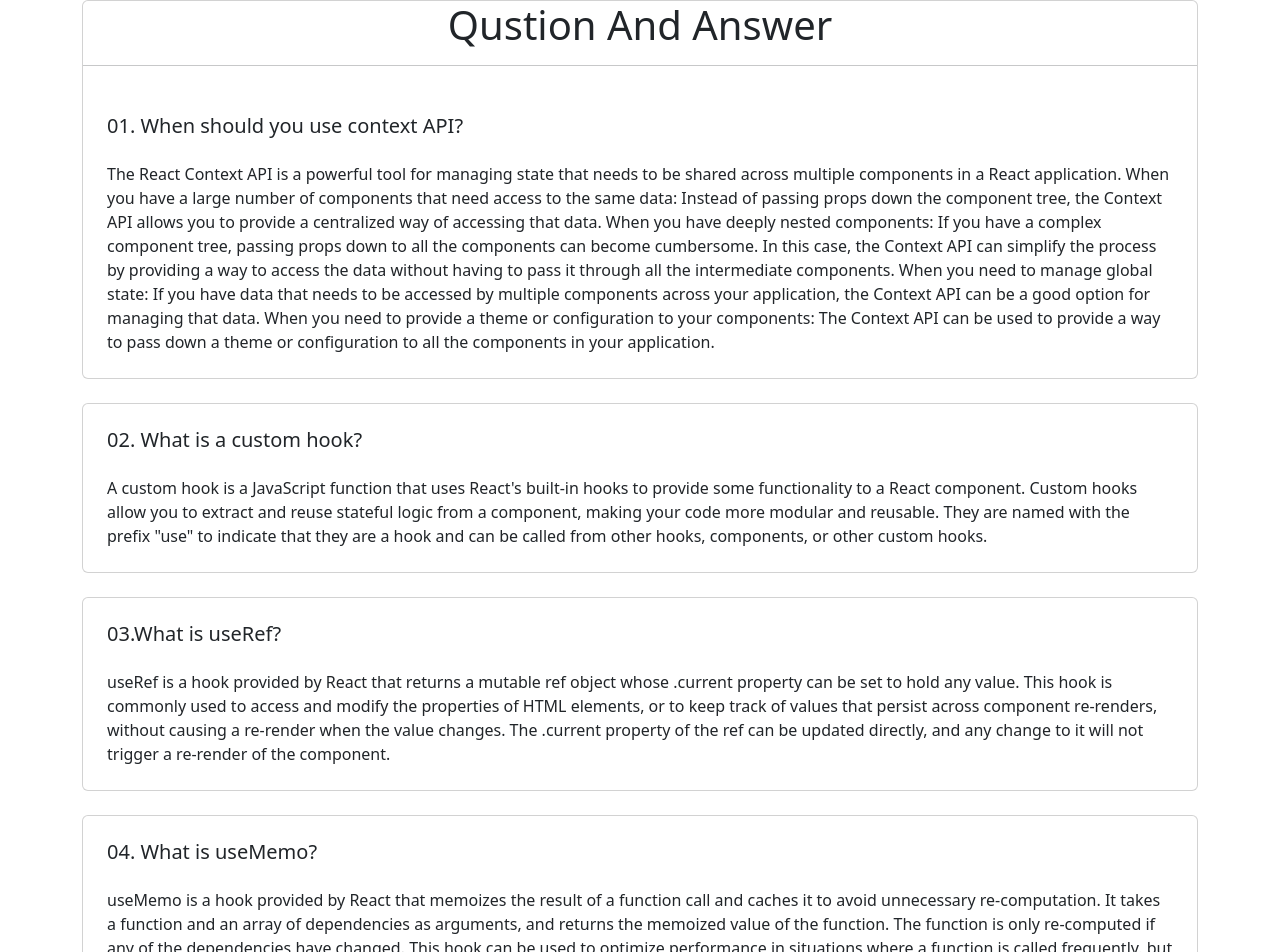
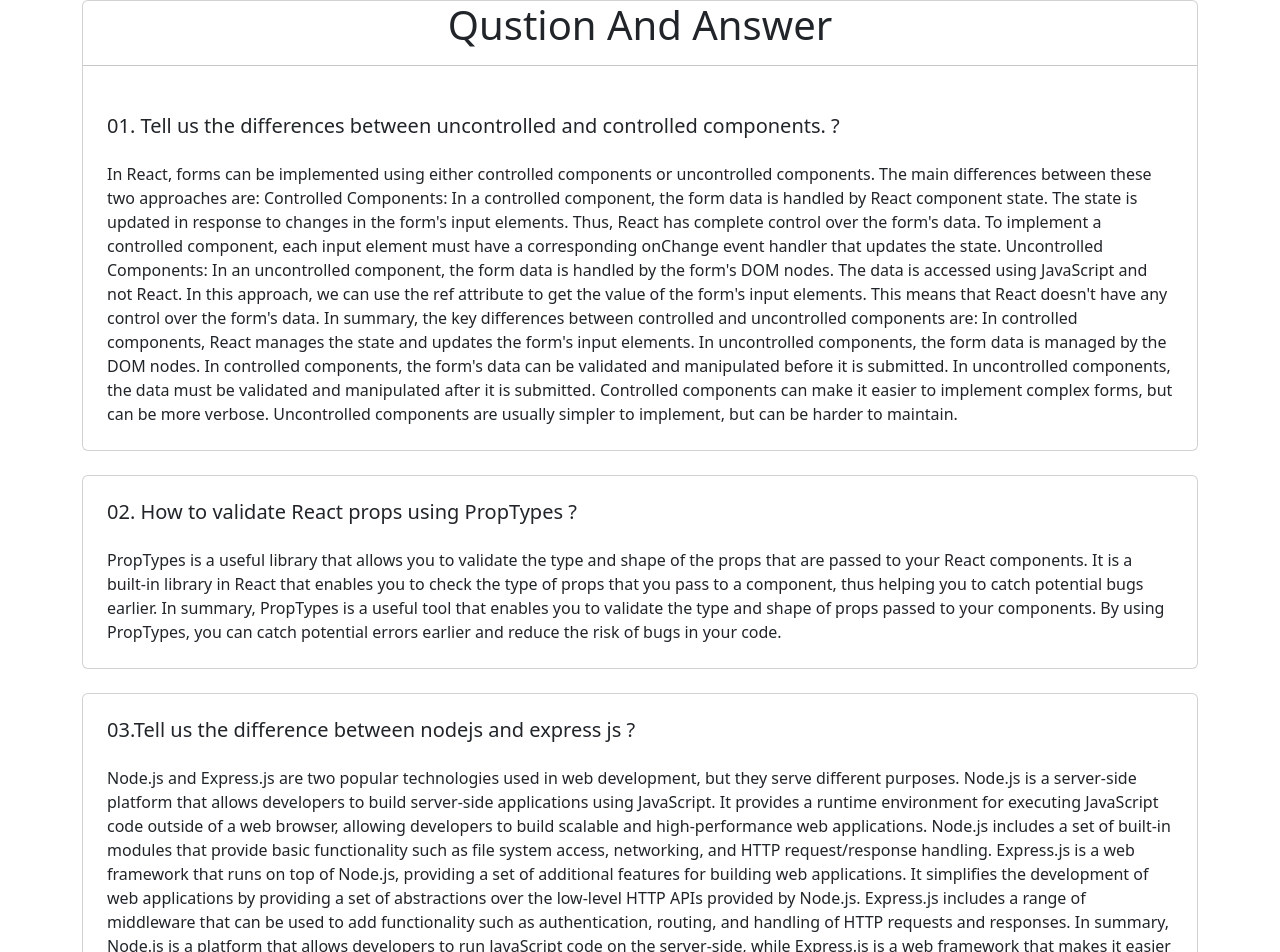
Before and after one commit to mdjewel999/healthy-food-recipe-client, a React (Vite) app: page /qustion in a window 1280 px wide. Shown: the top 952 px of the page. Built offline with nearby package versions, Linux system fonts and the light colour scheme; no server answers.

Commit message:
login and show user photuURL code

```diff
--- /dev/null
+++ b/src/ErrorPage/ErrorPage.css
@@ -0,0 +1,9 @@
+.error_page{
+    width: 300px;
+    height: 300px;
+
+}
+.error_page-top{
+    margin-top: 100px;
+    text-align: center;
+}
--- a/src/pages/Home/Home/Shared/NavigationBar/NavigationBar.css
+++ b/src/pages/Home/Home/Shared/NavigationBar/NavigationBar.css
@@ -29,9 +29,13 @@
 }
 .person{
     color: #A52A2A;
-    font-size: 20px;
     margin-right: 10px;
-    margin-top: 7px;
+    margin-top: 2px;
+    height: 40px;
+    width: 40px;
+    border: 1px solid white;
+    border-radius: 50%;
+
 }
 .btn_login:hover{
     background-color: #DFA756;
--- a/src/pages/Home/Home/Shared/NavigationBar/Qustion/Qustion.css
+++ b/src/pages/Home/Home/Shared/NavigationBar/Qustion/Qustion.css
@@ -1,6 +1,6 @@
 .back-btn {
     color: white;
-    background: #7e90fe;
+    background: #E23A2E;
     border-radius: 8px;
     padding: 15px;
     width: 100%;
--- a/src/pages/Home/Home/Shared/NavigationBar/Qustion/Qustion.jsx
+++ b/src/pages/Home/Home/Shared/NavigationBar/Qustion/Qustion.jsx
@@ -1,5 +1,5 @@
 import React from "react";
-import './Qustion.css'
+import "./Qustion.css";
 import Card from "react-bootstrap/Card";
 import { Link } from "react-router-dom";
 const Qustion = () => {
@@ -12,26 +12,33 @@ const Qustion = () => {
           </h1>
           <Card.Body>
             <Card.Title className="p-2">
-              01. When should you use context API?{" "}
+              01. Tell us the differences between uncontrolled and controlled
+              components. ?{" "}
             </Card.Title>
             <Card.Text className="p-2">
-              The React Context API is a powerful tool for managing state that
-              needs to be shared across multiple components in a React
-              application. When you have a large number of components that need
-              access to the same data: Instead of passing props down the
-              component tree, the Context API allows you to provide a
-              centralized way of accessing that data. When you have deeply
-              nested components: If you have a complex component tree, passing
-              props down to all the components can become cumbersome. In this
-              case, the Context API can simplify the process by providing a way
-              to access the data without having to pass it through all the
-              intermediate components. When you need to manage global state: If
-              you have data that needs to be accessed by multiple components
-              across your application, the Context API can be a good option for
-              managing that data. When you need to provide a theme or
-              configuration to your components: The Context API can be used to
-              provide a way to pass down a theme or configuration to all the
-              components in your application.
+              In React, forms can be implemented using either controlled
+              components or uncontrolled components. The main differences
+              between these two approaches are: Controlled Components: In a
+              controlled component, the form data is handled by React component
+              state. The state is updated in response to changes in the form's
+              input elements. Thus, React has complete control over the form's
+              data. To implement a controlled component, each input element must
+              have a corresponding onChange event handler that updates the
+              state. Uncontrolled Components: In an uncontrolled component, the
+              form data is handled by the form's DOM nodes. The data is accessed
+              using JavaScript and not React. In this approach, we can use the
+              ref attribute to get the value of the form's input elements. This
+              means that React doesn't have any control over the form's data. In
+              summary, the key differences between controlled and uncontrolled
+              components are: In controlled components, React manages the state
+              and updates the form's input elements. In uncontrolled components,
+              the form data is managed by the DOM nodes. In controlled
+              components, the form's data can be validated and manipulated
+              before it is submitted. In uncontrolled components, the data must
+              be validated and manipulated after it is submitted. Controlled
+              components can make it easier to implement complex forms, but can
+              be more verbose. Uncontrolled components are usually simpler to
+              implement, but can be harder to maintain.
             </Card.Text>
           </Card.Body>
         </Card>
@@ -43,15 +50,17 @@ const Qustion = () => {
           <Card.Body>
             <Card.Title className="p-2">
               {" "}
-              02. What is a custom hook?{" "}
+              02. How to validate React props using PropTypes ?{" "}
             </Card.Title>
             <Card.Text className="p-2">
-              A custom hook is a JavaScript function that uses React's built-in
-              hooks to provide some functionality to a React component. Custom
-              hooks allow you to extract and reuse stateful logic from a
-              component, making your code more modular and reusable. They are
-              named with the prefix "use" to indicate that they are a hook and
-              can be called from other hooks, components, or other custom hooks.
+              PropTypes is a useful library that allows you to validate the type
+              and shape of the props that are passed to your React components.
+              It is a built-in library in React that enables you to check the
+              type of props that you pass to a component, thus helping you to
+              catch potential bugs earlier. In summary, PropTypes is a useful
+              tool that enables you to validate the type and shape of props
+              passed to your components. By using PropTypes, you can catch
+              potential errors earlier and reduce the risk of bugs in your code.
             </Card.Text>
           </Card.Body>
         </Card>
@@ -60,15 +69,30 @@ const Qustion = () => {
       <div>
         <Card>
           <Card.Body>
-            <Card.Title className="p-2">03.What is useRef? </Card.Title>
+            <Card.Title className="p-2">
+              03.Tell us the difference between nodejs and express js ?{" "}
+            </Card.Title>
             <Card.Text className="p-2">
-              useRef is a hook provided by React that returns a mutable ref
-              object whose .current property can be set to hold any value. This
-              hook is commonly used to access and modify the properties of HTML
-              elements, or to keep track of values that persist across component
-              re-renders, without causing a re-render when the value changes.
-              The .current property of the ref can be updated directly, and any
-              change to it will not trigger a re-render of the component.
+              Node.js and Express.js are two popular technologies used in web
+              development, but they serve different purposes. Node.js is a
+              server-side platform that allows developers to build server-side
+              applications using JavaScript. It provides a runtime environment
+              for executing JavaScript code outside of a web browser, allowing
+              developers to build scalable and high-performance web
+              applications. Node.js includes a set of built-in modules that
+              provide basic functionality such as file system access,
+              networking, and HTTP request/response handling. Express.js is a
+              web framework that runs on top of Node.js, providing a set of
+              additional features for building web applications. It simplifies
+              the development of web applications by providing a set of
+              abstractions over the low-level HTTP APIs provided by Node.js.
+              Express.js includes a range of middleware that can be used to add
+              functionality such as authentication, routing, and handling of
+              HTTP requests and responses. In summary, Node.js is a platform
+              that allows developers to run JavaScript code on the server-side,
+              while Express.js is a web framework that makes it easier to build
+              web applications on top of Node.js by providing a set of
+              higher-level abstractions and features.
             </Card.Text>
           </Card.Body>
         </Card>
@@ -77,27 +101,38 @@ const Qustion = () => {
       <div>
         <Card>
           <Card.Body>
-            <Card.Title className="p-2">04. What is useMemo? </Card.Title>
+            <Card.Title className="p-2">
+              04. What is a custom hook, and why will you create a custom hook?{" "}
+            </Card.Title>
             <Card.Text className="p-2">
-              useMemo is a hook provided by React that memoizes the result of a
-              function call and caches it to avoid unnecessary re-computation.
-              It takes a function and an array of dependencies as arguments, and
-              returns the memoized value of the function. The function is only
-              re-computed if any of the dependencies have changed. This hook can
-              be used to optimize performance in situations where a function is
-              called frequently, but its result doesn't change often, by
-              avoiding expensive re-computations.
+              In React, a custom hook is a function that allows you to reuse
+              stateful logic across different components. It is a way to
+              abstract away complex logic from components, making them more
+              readable and maintainable. A custom hook typically consists of
+              pure functions that take some parameters and return data, usually
+              in the form of state variables and functions to manipulate that
+              state. These functions can be reused in multiple components,
+              allowing for a more modular and reusable codebase. Custom hooks
+              can be created for various purposes, such as managing state,
+              fetching data from an API, handling form input, and more. Creating
+              a custom hook allows you to extract reusable logic and makes it
+              easier to share that logic across multiple components. Some
+              benefits of using custom hooks include: Reusability: Custom hooks
+              allow you to write reusable code that can be used in multiple
+              components. Abstraction: Custom hooks abstract away complex logic,
+              making components simpler and more readable. Separation of
+              concerns: Custom hooks separate the logic of your application from
+              the UI, making it easier to test and maintain your code. Overall,
+              custom hooks are a powerful tool for creating reusable and
+              maintainable code in React.
             </Card.Text>
           </Card.Body>
         </Card>
       </div>
       <div className="qa_btn">
-      <Link
-        to="/"
-        className="back-btn"
-      >
-        Back to homepage
-      </Link>
+        <Link to="/" className="back-btn">
+          Back to homepage
+        </Link>
       </div>
     </div>
   );
--- a/src/routes/Routes.jsx
+++ b/src/routes/Routes.jsx
@@ -9,6 +9,7 @@ import Login from "../Login/Login/Login";
 import Register from "../Login/Register/Register";
 import PrivateRoute from "./PrivateRoute";
 import Qustion from "../pages/Home/Home/Shared/NavigationBar/Qustion/Qustion";
+import ErrorPage from "../ErrorPage/ErrorPage";
 
 const router = createBrowserRouter([
 
@@ -45,6 +46,7 @@ const router = createBrowserRouter([
       {
         path: ":id",
         element: <Category></Category>,
+        errorElement:<ErrorPage></ErrorPage>,
         loader: ({ params }) =>
           fetch(`http://localhost:5000/categories/${params.id}`),
       },
```
Also changed, not shown: src/ErrorPage/ErrorPage.jsx (added, +54 -0 lines), src/Login/Login/Login.jsx (+14 -3 lines), src/Login/Register/Register.jsx (+16 -1 lines), src/pages/Home/Home/Shared/Footer/Footer.jsx (+10 -9 lines), src/pages/Home/Home/Shared/NavigationBar/NavigationBar.jsx (+4 -3 lines), src/pages/Home/RecipeCard/RecipeCard.jsx (+4 -4 lines), src/pages/Home/RecipeCard/RecipeCard.css (line endings or trailing spaces).
